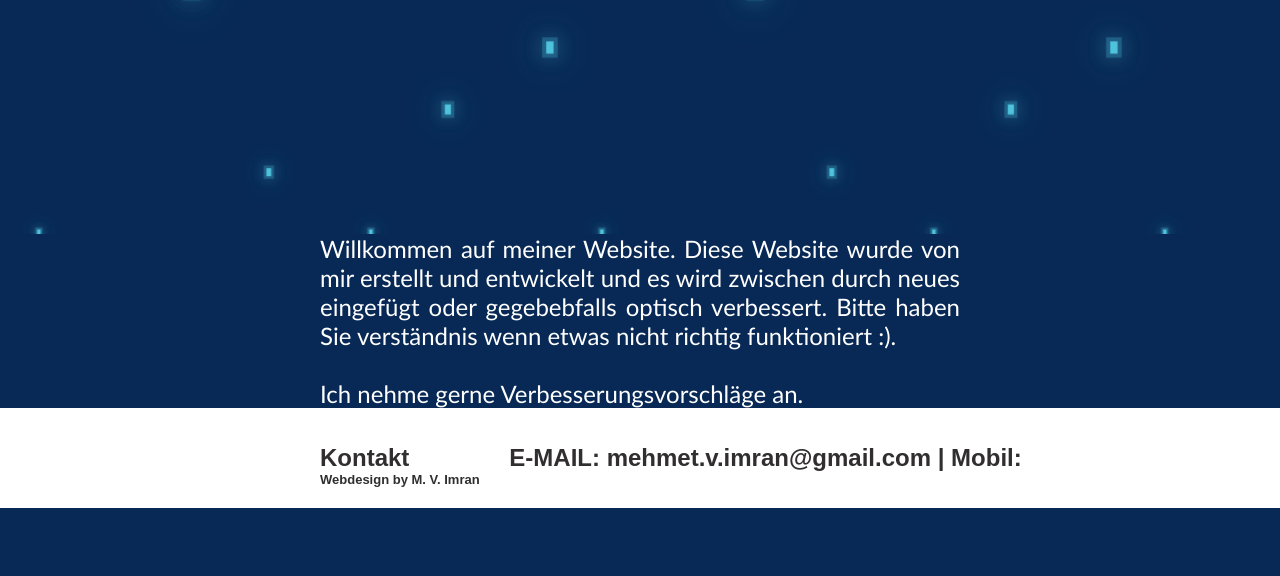
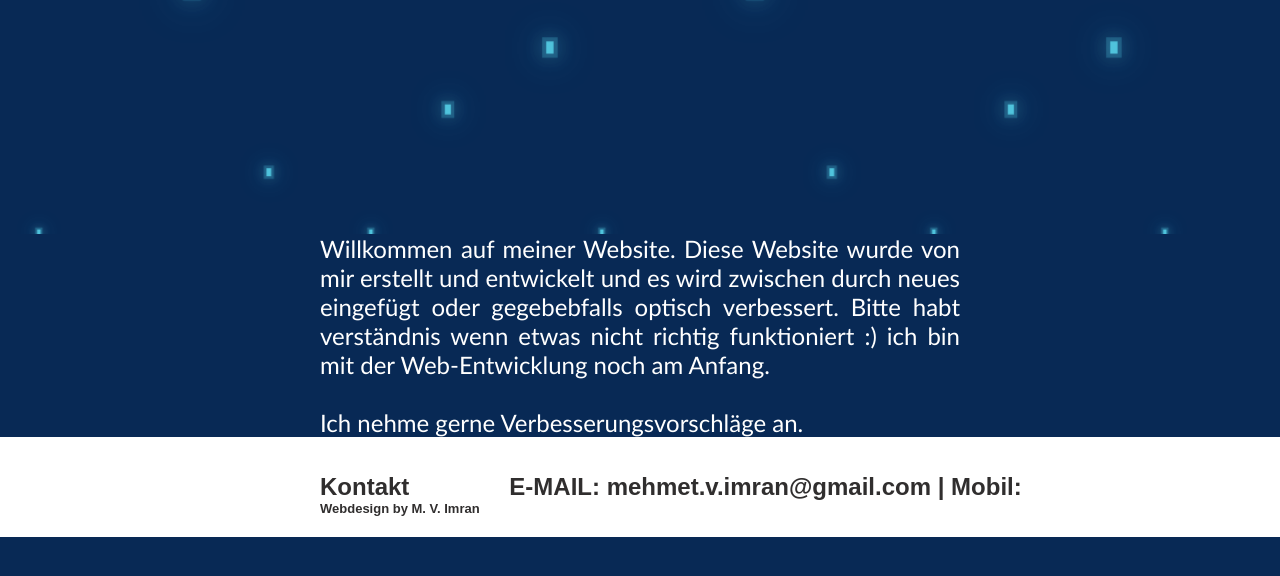
Before and after one commit to cptenkirk/mimran, a plain HTML site: page index.html in a window 1280 px wide. Shown: the part 566-1142 px from the top of the page. Drawn offline with Linux system fonts and the light colour scheme.

Commit message:
Update index.html

```diff
--- a/index.html
+++ b/index.html
@@ -43,7 +43,7 @@
 
 
         <p>
-          Willkommen auf meiner Website. Diese Website wurde von mir erstellt und entwickelt und es wird zwischen durch neues eingefügt oder gegebebfalls optisch verbessert. Bitte haben Sie verständnis wenn etwas nicht richtig funktioniert :).
+          Willkommen auf meiner Website. Diese Website wurde von mir erstellt und entwickelt und es wird zwischen durch neues eingefügt oder gegebebfalls optisch verbessert. Bitte habt verständnis wenn etwas nicht richtig funktioniert :) ich bin mit der Web-Entwicklung noch am Anfang.
 
 
           <br><br>
```
